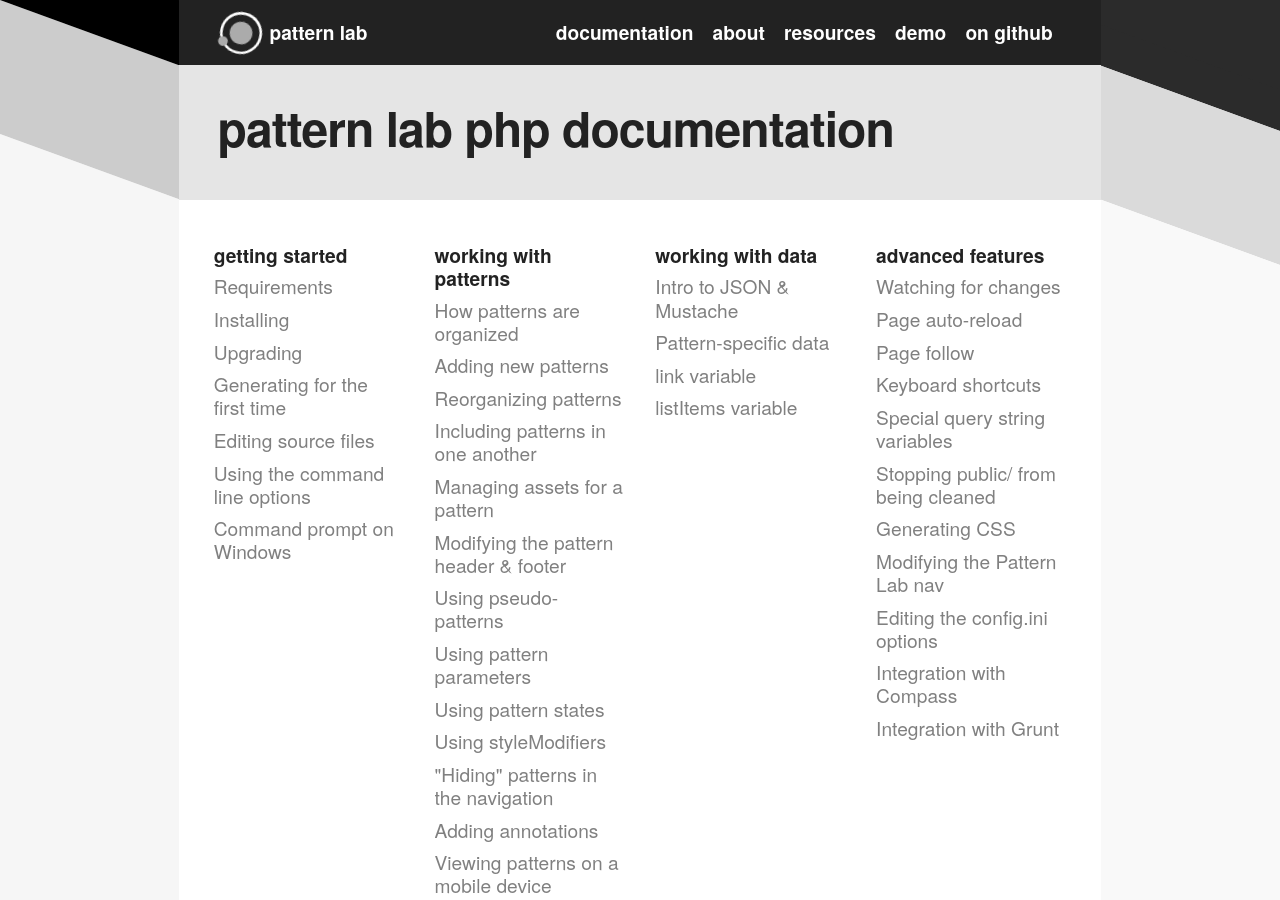
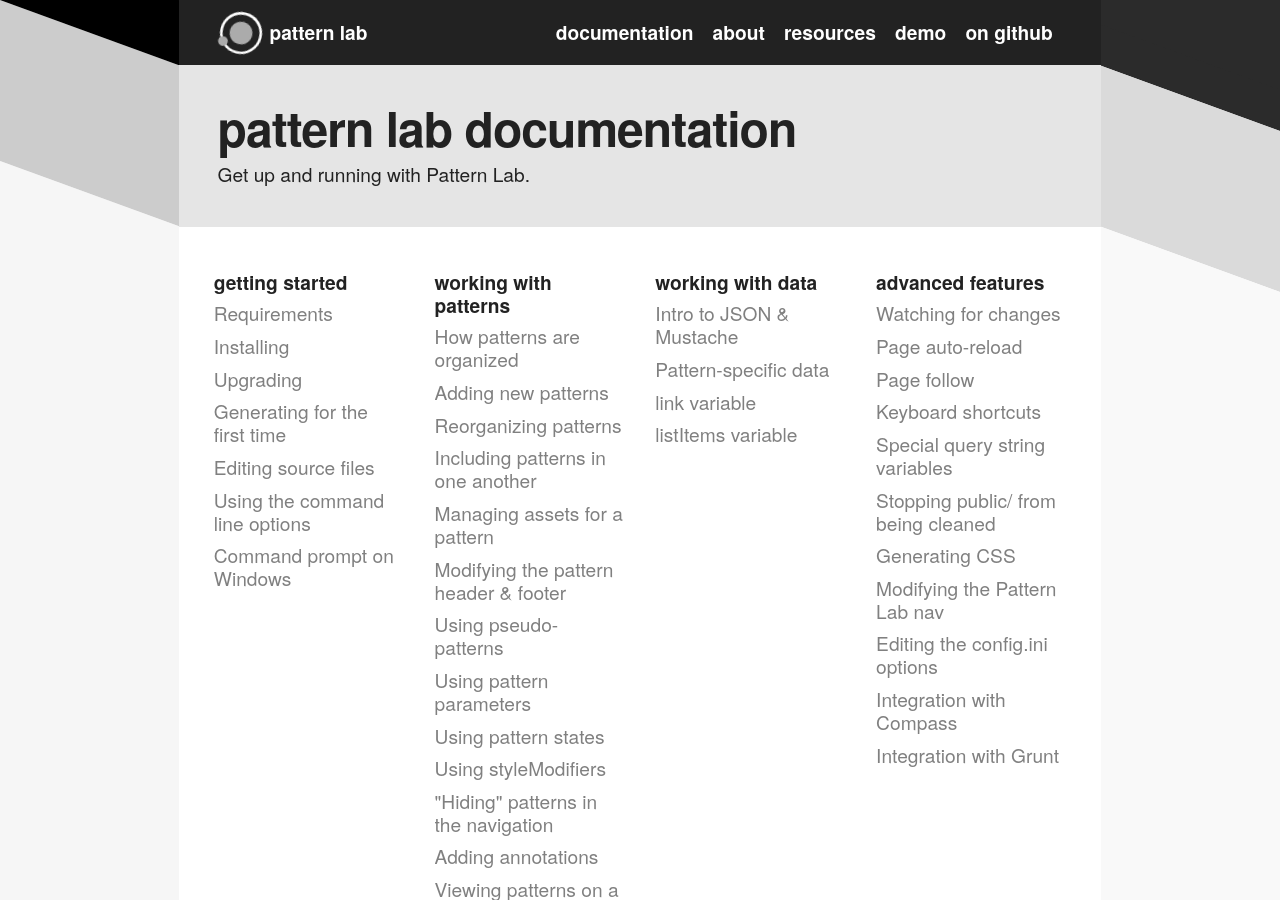
Before and after one commit to pattern-lab/website, a Jekyll site: the page built from patternlabsite/docs/index.html, in a window 1280 px wide and 900 px high. Built offline with Jekyll 4.4.1, drawn with Linux system fonts in a browser that asks for light colours; Markdown is read by kramdown in place of the engine named in the settings; comment, search, counter and statistics services are not loaded.

Commit message:
Docs index page

```diff
--- a/patternlabsite/docs/index.html
+++ b/patternlabsite/docs/index.html
@@ -7,7 +7,8 @@
 
 <section class="banner docs-index">
     <div class="lc">
-        <h1>Pattern Lab PHP Documentation</h1>
+        <h1>Pattern Lab Documentation</h1>
+        <p>Get up and running with Pattern Lab.</p>
     </div>
 </section>
 <div class="guts">
```
